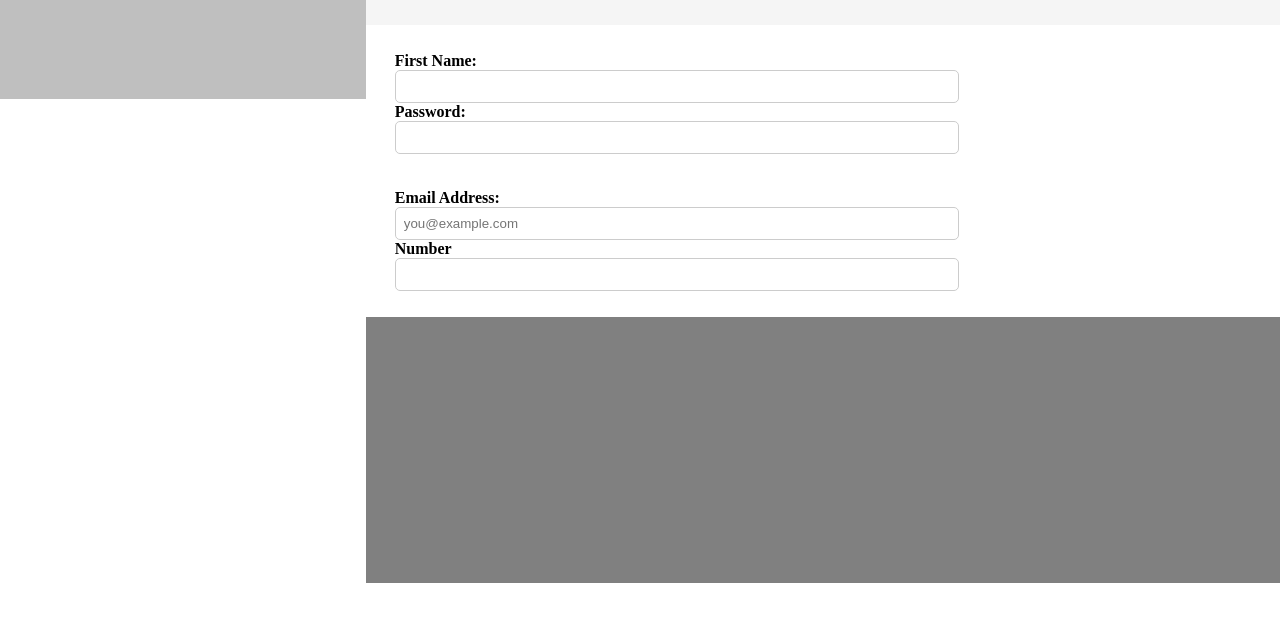
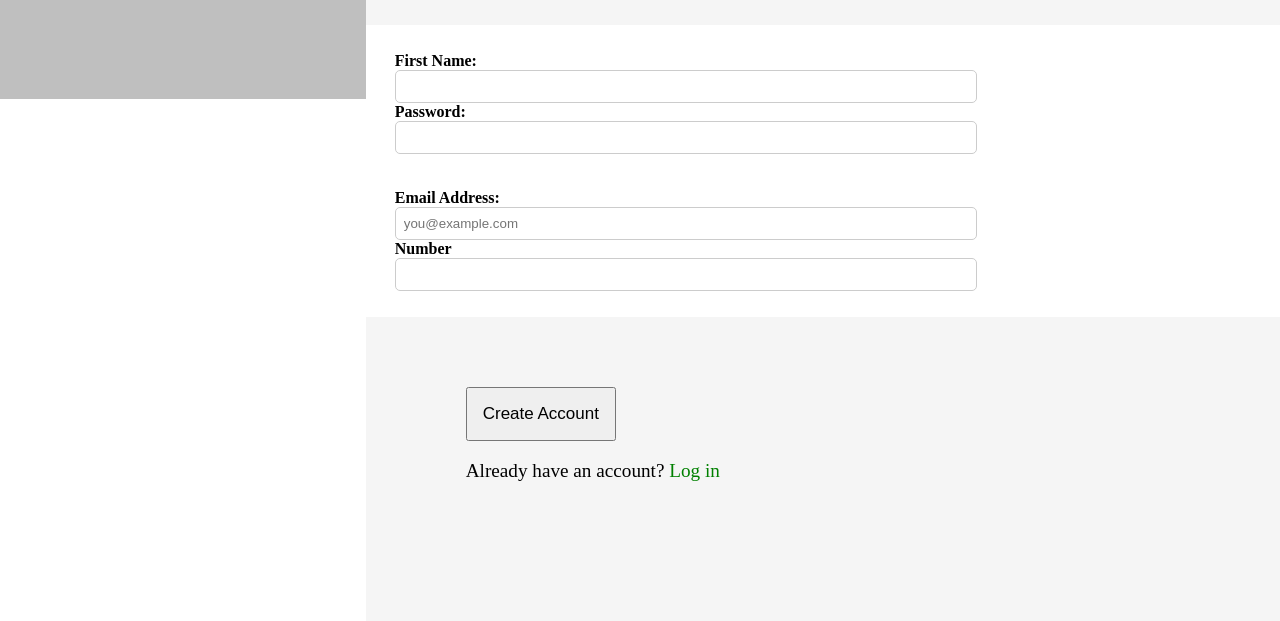
Before and after one commit to Arturmoura123/Sign_up_form, a plain HTML site: page index.html in a window 1280 px wide. Shown: the part 241-862 px from the top of the page. Before the commit the page ends 824 px from the top, so only its background shows below. Drawn offline with Linux system fonts and the light colour scheme.

Commit message:
create submit and log in link and sync with the forms

```diff
--- a/index.html
+++ b/index.html
@@ -20,7 +20,7 @@
                 <span>Change your life now</span>
             </div>
             <div class="form-part">
-                <form action="example.com/path" method="post">
+                <form id = "myForm"action="/submit" method="post">
                     <fieldset>
                         <label for="first_name">First Name:</label>
                         <input type="text" id="first_name" name="first_name">
@@ -34,13 +34,21 @@
                         <input type="number" id="number" name="number">
                     </fieldset>
                 </form>
-
-
             </div>
-            <div class="submit-and-login">
-
+            <div class="container-3">
+                <div class="submit-and-login">
+                    <button type="submit" id="submitButton">Create Account</button>
+                    <p>Already have an account? <a href="the/login/page">Log in</a></p>
+                </div>
             </div>
         </div>
     </div>
+
+    <script>
+        document.getElementById('submitButton').addEventListener('click', function() {
+            var form = document.getElementById('myForm');
+            form.submit();
+        });
+    </script>
 </body>
 </html>
--- a/style.css
+++ b/style.css
@@ -36,7 +36,7 @@ html, body {
 .form-container {
     flex: 5;
     flex-direction: column;
-    background-color: grey;
+    background-color: whitesmoke;
 }
 
 
@@ -69,7 +69,6 @@ html, body {
 }
 
 
-
 .form-part {
     display: flex;
 
@@ -93,7 +92,7 @@ html, body {
     padding: 8px;
     border: 1px solid #ccc;
     border-radius: 5px;
-    box-sizing: border-box;
+
 }
 
 .form-part fieldset {
@@ -103,9 +102,37 @@ html, body {
 
 
 
+.container-3 {
+    height: 33.3%;
+    width: auto;
+    background-color: whitesmoke;
+}
+
 
 .submit-and-login {
-    height: 33.3%;
-    width: auto;
-    background-color: grey;
+    display: flex;
+    flex-direction: column;
+    align-items: start;
+
+    margin-top: 70px;
+    margin-left: 100px;
+    width: 30%;
 }
+
+.submit-and-login button {
+    padding: 15px;
+    font-size: 17px;
+}
+
+.submit-and-login button:hover {
+    background-color: bisque;
+}
+
+.submit-and-login p {
+    font-size: larger;
+}
+
+.submit-and-login a {
+    color: green;
+    text-decoration: none;
+}
```
